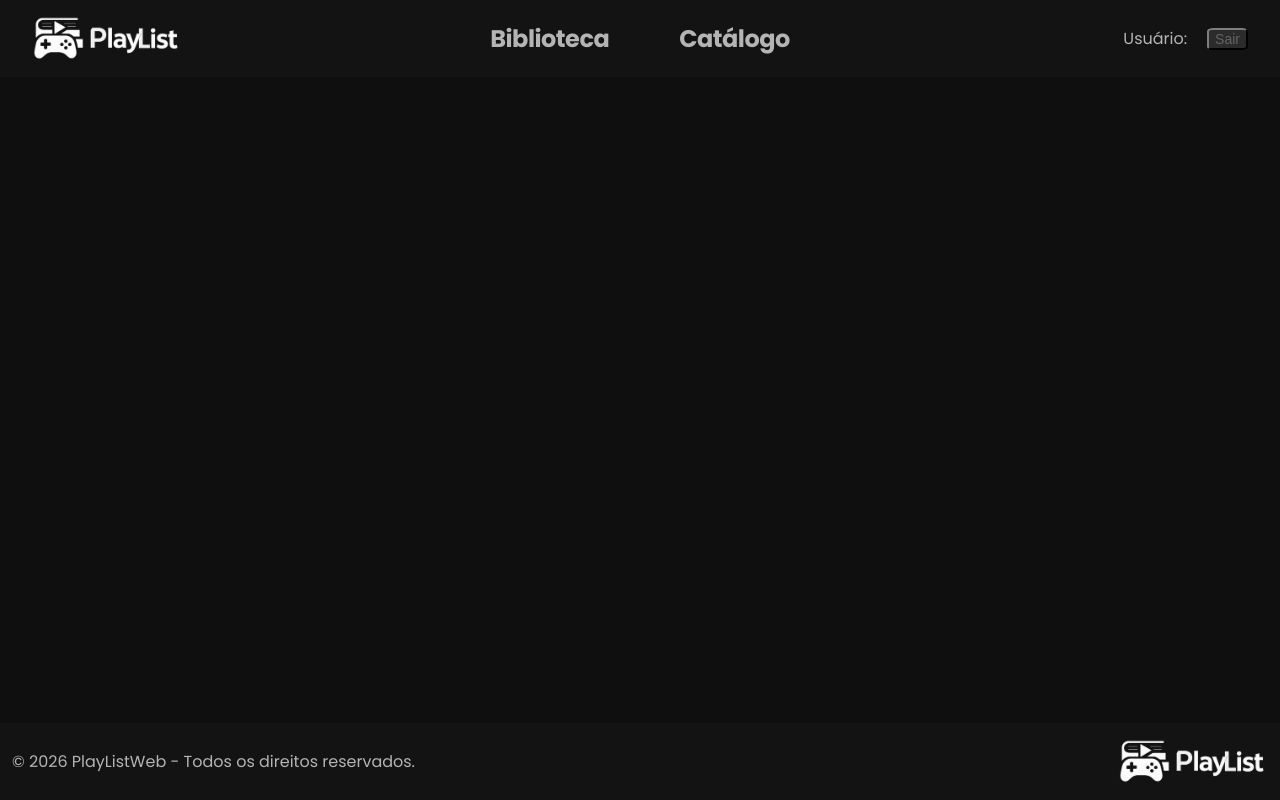
After one commit to LaysaCibele/PlayListWeb, a Django app: page /listas/biblioteca/ in a window 1280 px wide. The commit adds this page. Run offline with Django 5.2, Linux system fonts and the light colour scheme.

Commit message:
Criação: Página biblioteca, Página Catálogo

```diff
--- a/core/urls.py
+++ b/core/urls.py
@@ -7,6 +7,7 @@ urlpatterns = [
     path('admin/', admin.site.urls),
     path('', include('usuarios.urls')),
     path('jogos/', include('jogos.urls')),
+    path('listas/', include('listas.urls')),
 ]
 
 
--- a/listas/urls.py
+++ b/listas/urls.py
@@ -0,0 +1,6 @@
+from django.urls import path
+from listas import views
+
+urlpatterns = [
+    path('biblioteca/', views.biblioteca_view, name='biblioteca'),
+]
--- a/listas/views.py
+++ b/listas/views.py
@@ -1,3 +1,4 @@
 from django.shortcuts import render
 
-# Create your views here.
+def biblioteca_view(request):
+    return render(request, 'biblioteca.html')
--- /dev/null
+++ b/static/biblioteca.css
@@ -0,0 +1,82 @@
+
+header{
+    display: flex;
+    justify-content: space-between;
+    align-items: center;
+    background-color: #131313;
+    width: 100%;
+    padding: 10px 12px;
+    position: relative;
+    box-sizing: border-box;
+    overflow: hidden;
+}
+
+#logo{
+    width: 150px;
+    height: 47px;
+    margin-left: 20px;
+}
+
+.abas{
+    font-family: 'Poppins', sans-serif;
+    letter-spacing: -0.5px;
+    display: flex;
+    gap: 70px;
+    position: absolute;
+    left: 50%;
+    transform: translateX(-50%);
+    z-index: 1;
+}
+
+.abas a {
+    color: #b5b4b4;
+    font-family: 'Poppins', sans-serif;
+    font-size: 24px;
+    font-weight: 700;
+    letter-spacing: -0.5px;
+
+    text-decoration: none;
+}
+
+.user {
+    display: flex;
+    align-items: center;
+    gap: 20px;
+    color: #b5b4b4;
+    padding-right: 20px;
+}
+
+#sair{
+    color: #646464;
+    text-decoration: none;
+    font-size: 14px;
+    background-color: #2c2b2b;
+    border-color: #2c2b2b;
+    border-radius: 15%;
+}
+
+body {
+    background-color: #0F0F0F;
+    font-family: 'Poppins', sans-serif;
+    margin: 0;
+    padding: 0;
+    min-height: 100vh;
+    display: flex;
+    flex-direction: column;
+}
+
+.conteudo-principal {
+    flex-grow: 1;
+}
+
+footer{
+    display: flex;
+    justify-content: space-between;
+    align-items: center;
+    background-color: #131313;
+    width: 100%;
+    padding: 10px 12px;
+    position: relative;
+    box-sizing: border-box;
+    overflow: hidden;
+}
--- /dev/null
+++ b/templates/biblioteca.html
@@ -0,0 +1,43 @@
+{% load static %}
+<!DOCTYPE html>
+<html lang="pt-br">
+<head>
+    <meta charset="UTF-8">
+    <title>PlaylistWeb - Biblioteca</title>
+    <link rel="stylesheet" href="{% static 'biblioteca.css' %}">
+
+    <link rel="preconnect" href="https://fonts.googleapis.com">
+    <link rel="preconnect" href="https://fonts.gstatic.com" crossorigin>
+    <link href="https://fonts.googleapis.com/css2?family=Poppins:wght@400;600;700&display=swap" rel="stylesheet">
+</head>
+
+<body>
+    <header>
+        <img src="{% static 'img/PlaylistLogo.png' %}" alt="logo" id="logo">
+
+        <div class="abas">
+            <a href="{% url 'biblioteca' %}">Biblioteca</a>
+            <a href="{% url 'catalogo' %}">Catálogo</a>
+        </div>
+
+        <div class="user">
+            <p>Usuário: <strong>{{ user.username }}</strong></p>
+
+            <form action="{% url 'logout' %}" method="post">
+                {% csrf_token %}
+                <button type="submit" id="sair">Sair</button>
+            </form>
+        </div>
+    </header>
+
+    <main class="conteudo-principal">
+
+    </main>
+
+    <footer>
+        <p style="color: #b5b4b4;">&copy; 2026 PlayListWeb - Todos os direitos reservados.</p>
+        <img src="{% static 'img/PlaylistLogo.png' %}" alt="logo" id="logo">
+    </footer>
+
+    </body>
+</html>
--- a/templates/cadastro.html
+++ b/templates/cadastro.html
@@ -30,7 +30,7 @@
                     <input type="password" name="password" placeholder="Senha" maxlength="25" required>
                 </div>
 
-                <button type="submit" class="botao-entrar">CADASTRE-SE</button>
+                <button type="submit" class="botao-entrar"><a href="{% url 'biblioteca' %}">CADASTRE-SE</a></button>
 
             </form>
 
--- a/templates/login.html
+++ b/templates/login.html
@@ -33,7 +33,7 @@
                     <input type="password" name="password" placeholder="Senha" required>
                 </div>
 
-                <button type="submit" class="botao-entrar">ENTRAR</button>
+                <button type="submit" class="botao-entrar"><a href="{% url 'biblioteca' %}">ENTRAR</a></button>
             </form>
 
             <p class="texto-cadastro">
```
Also changed, not shown: static/img/PlayListLogo.png (added), 1 other file.
